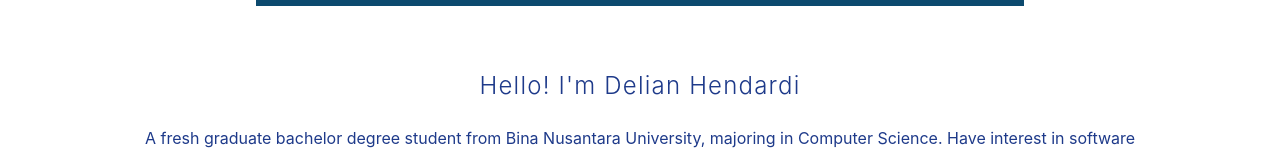
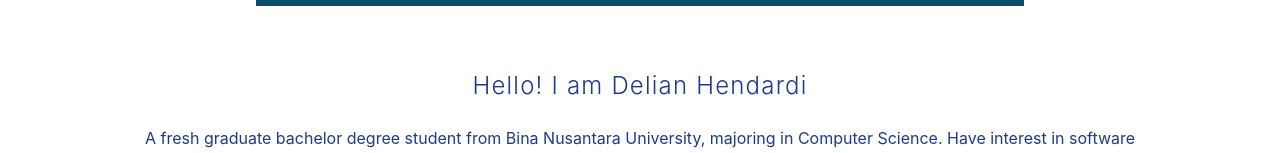
Before and after one commit to delhen/del-portfolio-js, a Next.js app: page / in a window 1280 px wide. Shown: the part 521-674 px from the top of the page. Built offline with nearby package versions, Linux system fonts and the light colour scheme.

Commit message:
Change quotation that makes an error when deploy to Vercel

```diff
--- a/pages/index.js
+++ b/pages/index.js
@@ -23,7 +23,7 @@ export default function Home() {
         <PersonalCard />
       </Section>
       <div className='md:mt-12 md:p-24 p-12' id='home'>
-        <h1 className='md:text-2xl text-xl text-center font-light tracking-wider'>Hello! I'm Delian Hendardi</h1>
+        <h1 className='md:text-2xl text-xl text-center font-light tracking-wider'>Hello! I am Delian Hendardi</h1>
         <br />
         <div className='text-center md:text-base max-w-5xl mx-auto'>
           <p>A fresh graduate bachelor degree student from Bina Nusantara University, majoring in Computer Science. Have interest in software engineering especially in web development and data scientist especially in machine learning and data analyst. Professional Javascript and PHP web developer, both front-end and back-end. Consider as a person who proper at problem solving and planning, can work as either individual or team, and always curious learning something especially related to software engineer, data science, and mathematics. </p>
@@ -97,7 +97,7 @@ export default function Home() {
               </li>
               <li className='my-4'>
                 <p className='text-md font-semibold'>UI Designer</p>
-                <p>This is a minor skillset. Can design web and mobile interface that satisfies end-user based on design theories and "Oh this looks good" principle. Tools that I use are Adobe XD and Figma.</p>
+                <p>This is a minor skillset. Can design web and mobile interface that satisfies end-user based on design theories and &quot;Oh this looks good&quot; principle. Tools that I use are Adobe XD and Figma.</p>
               </li>
             </ul>
           </div>
```
